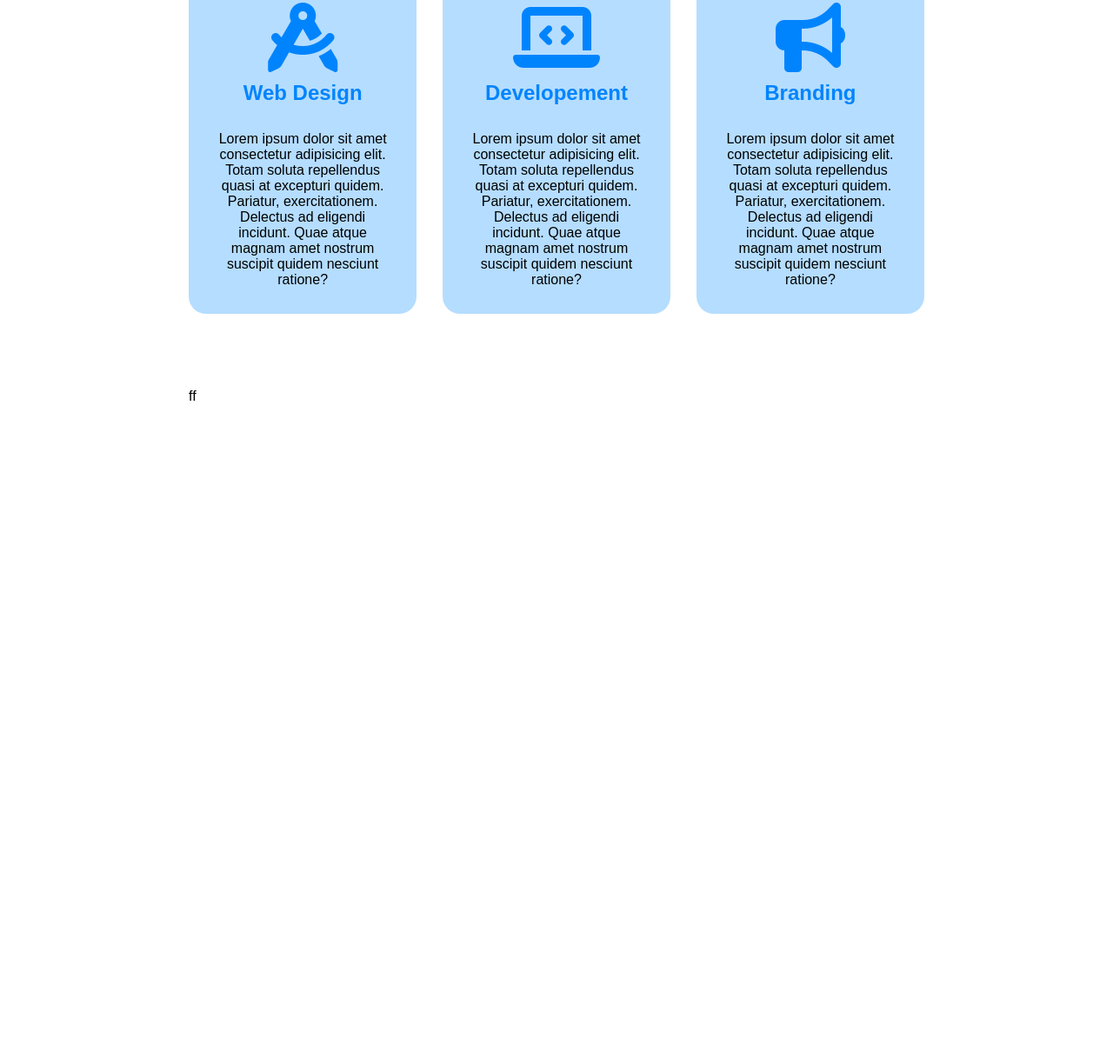
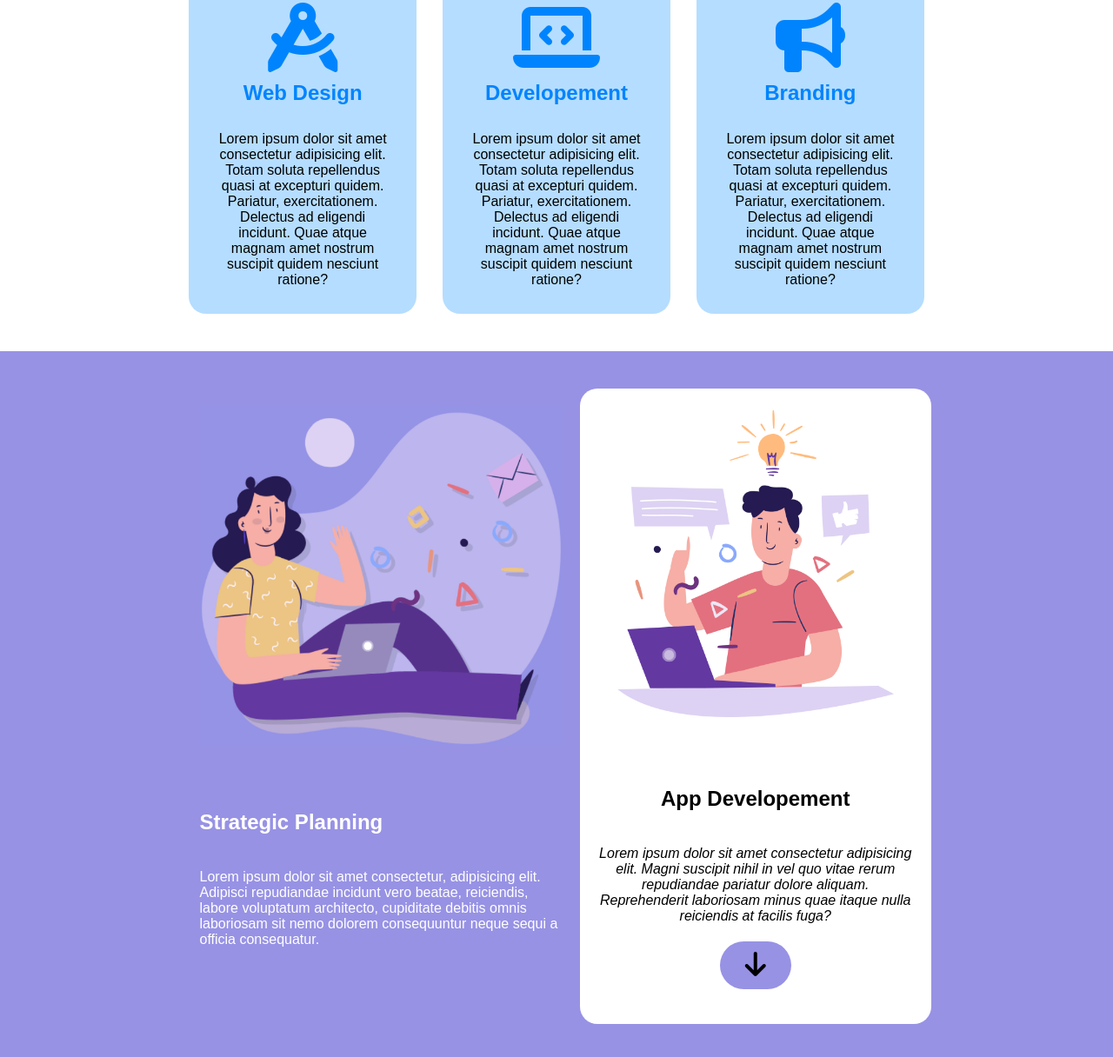
Before and after one commit to marcodldev/htmlcss-responsive-layout, a plain HTML site: page index.html in a window 1280 px wide. Shown: the part 568-1784 px from the top of the page at 87% size. Before the commit the page ends 1076 px from the top, so only its background shows below. Drawn offline with Linux system fonts and the light colour scheme.

Commit message:
+ section 2

```diff
--- a/assets/css/style.css
+++ b/assets/css/style.css
@@ -97,6 +97,45 @@
     color: #0084fd;
    }
 
+           /* MAIN  */
+
+   .planning img {
+    width: 100%;
+    padding-bottom: 70px;
+   }
+
+   .planning {
+    padding: 20px;
+    color: white;
+   }
+
+  .planning h2 {
+    padding-bottom: 40px;
+}
+
+    #planning2 {
+        background-color: white;
+        color: black;
+        border-radius: 20px;
+        text-align: center;
+    }
+
+    #planning2 p {
+        font-style: oblique;
+    }
+
+    #arrowplan {
+        border-radius: 50px;
+        color: black;
+        font-size: 2rem;
+        padding: 9px 10px;
+        background-color: #9792e4;
+        margin: 20px 141px;
+    }
+
+            /* MEDIA QUERY  */
+
+
    @media screen and (min-width: 768px) {
 
     div#phonecard {
@@ -159,9 +198,3 @@
    #phone {
     display: flex;
    }
-
-    section {
-        width: 70%;
-        margin: auto;
-    }
-}
--- a/index.html
+++ b/index.html
@@ -43,7 +43,7 @@
 
         </nav>
 
-        <section>
+        <section class="margin70">
 
             <div id="phonecard" class="hdcard">
 
@@ -120,10 +120,32 @@
 
     </header>
 
+
+                <!-- MAIN  -->
+
     <main>
 
-        <section>
-            ff
+        <section class="bgpurple">
+
+            <div class="margin70">
+
+                <div class="planning">
+                    <img src="./assets/img/planning1.png" alt="planning1">
+
+                    <h2>Strategic Planning</h2>
+                    <p>Lorem ipsum dolor sit amet consectetur, adipisicing elit. Adipisci repudiandae incidunt vero beatae, reiciendis, labore voluptatum architecto, cupiditate debitis omnis laboriosam sit nemo dolorem consequuntur neque sequi a officia consequatur.</p>
+                </div>
+
+
+                <div id="planning2" class="planning">
+                    <img src="./assets/img/planning2.png" alt="planning2">
+                    <h2>App Developement</h2>
+                    <p>Lorem ipsum dolor sit amet consectetur adipisicing elit. Magni suscipit nihil in vel quo vitae rerum repudiandae pariatur dolore aliquam. Reprehenderit laboriosam minus quae itaque nulla reiciendis at facilis fuga?</p>
+                    <div id="arrowplan"> <i class="fa-solid fa-arrow-down"></i> </div>
+                </div>
+            </div>
+
+
         </section>
 
 
```
